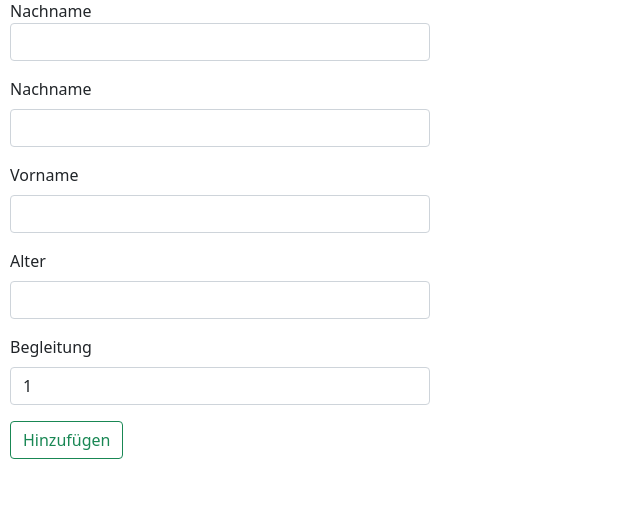
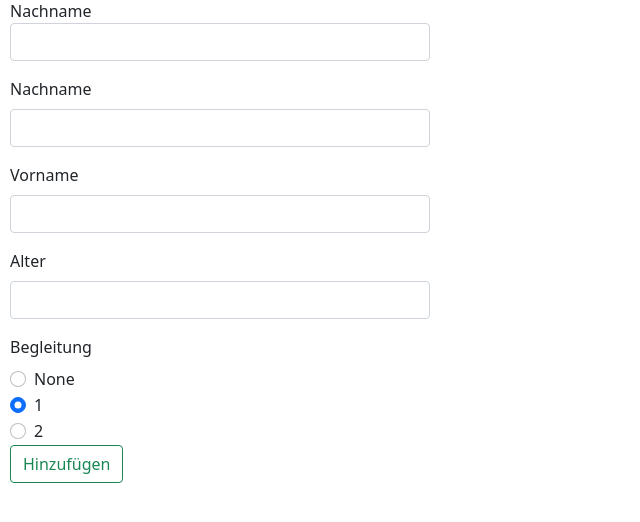
Before and after one commit to SPL21GL/AK_FlaskProject-2, a Flask app: a page that uses templates/gäste/add_gäste.html in a window 1280 px wide. Shown: the part 129-651 px from the top of the page, without its empty margins (0-640 px from the left). Run offline with Flask 2, Linux system fonts and the light colour scheme; parts of the project's set-up code (start-up, migrations or seed data) failed here and were passed over; some libraries are stand-ins or nearby versions.

Commit message:
added add_gäste.html

```diff
--- a/templates/gäste/add_gäste.html
+++ b/templates/gäste/add_gäste.html
@@ -30,19 +30,28 @@
     <div class="col-md-4 mb-3">
         <label for="alter" class="form-label">Alter</label>
         <input type="number" class="form-control"  required>
+
     </div>
 
-    <div class="col-md-4 mb-3">
+     <div class="col-md-4 mb-3">
         <label for="begleitung" class="form-label">Begleitung</label>
-        <div class="form-group">
-            <select selectfield class="form-control"    >
-              <option>1</option>
-              <option>2</option>
-              <option>3</option>
-              <option>4</option>
-              <option>5</option>
-            </select>
-          </div>
+        <div class="form-check">
+          <input class="form-check-input" type="radio" name="exampleRadios" id="exampleRadios1" value="option1" checked>
+          <label class="form-check-label" for="exampleRadios1">
+            None
+          </label>
+        </div>
+    <div class="form-check">
+      <input class="form-check-input" type="radio" name="exampleRadios" id="exampleRadios1" value="option1" checked>
+      <label class="form-check-label" for="exampleRadios1">
+        1
+      </label>
+    </div>
+    <div class="form-check">
+      <input class="form-check-input" type="radio" name="exampleRadios" id="exampleRadios2" value="option2">
+      <label class="form-check-label" for="exampleRadios2">
+        2
+      </label>
     </div>
 
     <button href="/gäste" type="button" class="btn btn-outline-success">Hinzufügen</button>
```
